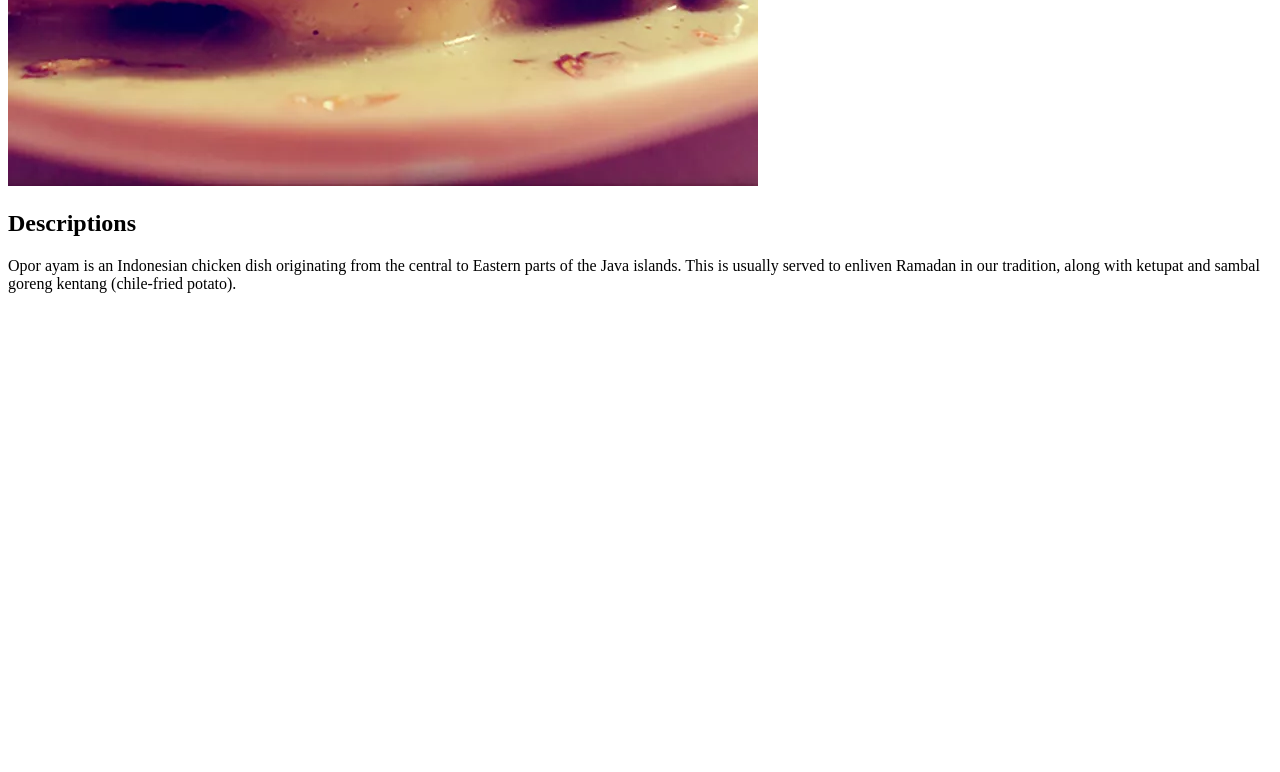
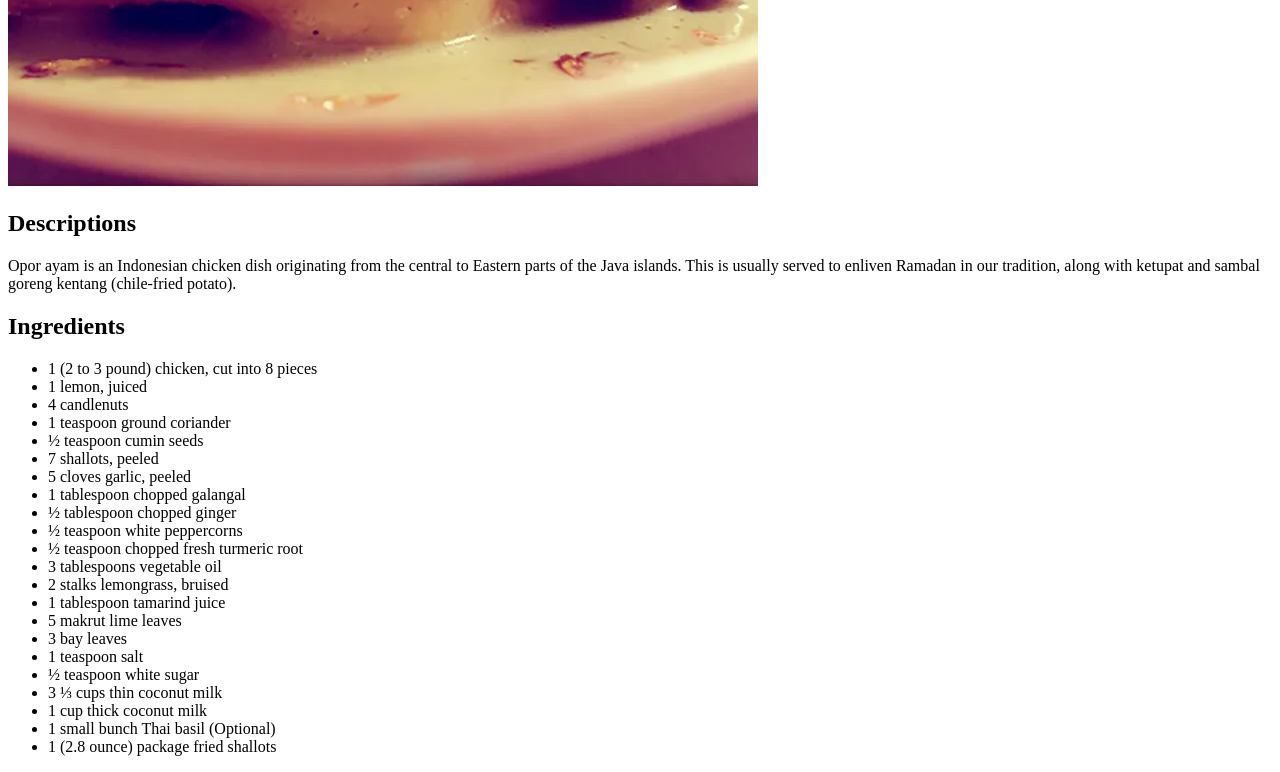
Before and after one commit to notyusuf/odin-recipes, a plain HTML site: page recipes/opor_ayam.html in a window 1280 px wide. Shown: the part 457-1229 px from the top of the page. Before the commit the page ends 800 px from the top, so only its background shows below. Drawn offline with Linux system fonts and the light colour scheme.

Commit message:
Add list of ingredients on opor_ayam.html

```diff
--- a/recipes/opor_ayam.html
+++ b/recipes/opor_ayam.html
@@ -14,5 +14,30 @@
       Java islands. This is usually served to enliven Ramadan in our tradition, along with ketupat
       and sambal goreng kentang (chile-fried potato).
     </p>
+    <h2>Ingredients</h2>
+    <ul>
+      <li>1 (2 to 3 pound) chicken, cut into 8 pieces</li>
+      <li>1 lemon, juiced</li>
+      <li>4 candlenuts</li>
+      <li>1 teaspoon ground coriander</li>
+      <li>½ teaspoon cumin seeds</li>
+      <li>7 shallots, peeled</li>
+      <li>5 cloves garlic, peeled</li>
+      <li>1 tablespoon chopped galangal</li>
+      <li>½ tablespoon chopped ginger</li>
+      <li>½ teaspoon white peppercorns</li>
+      <li>½ teaspoon chopped fresh turmeric root</li>
+      <li>3 tablespoons vegetable oil</li>
+      <li>2 stalks lemongrass, bruised</li>
+      <li>1 tablespoon tamarind juice</li>
+      <li>5 makrut lime leaves</li>
+      <li>3 bay leaves</li>
+      <li>1 teaspoon salt</li>
+      <li>½ teaspoon white sugar</li>
+      <li>3 ⅓ cups thin coconut milk</li>
+      <li>1 cup thick coconut milk</li>
+      <li>1 small bunch Thai basil (Optional)</li>
+      <li>1 (2.8 ounce) package fried shallots</li>
+    </ul>
   </body>
 </html>
```
